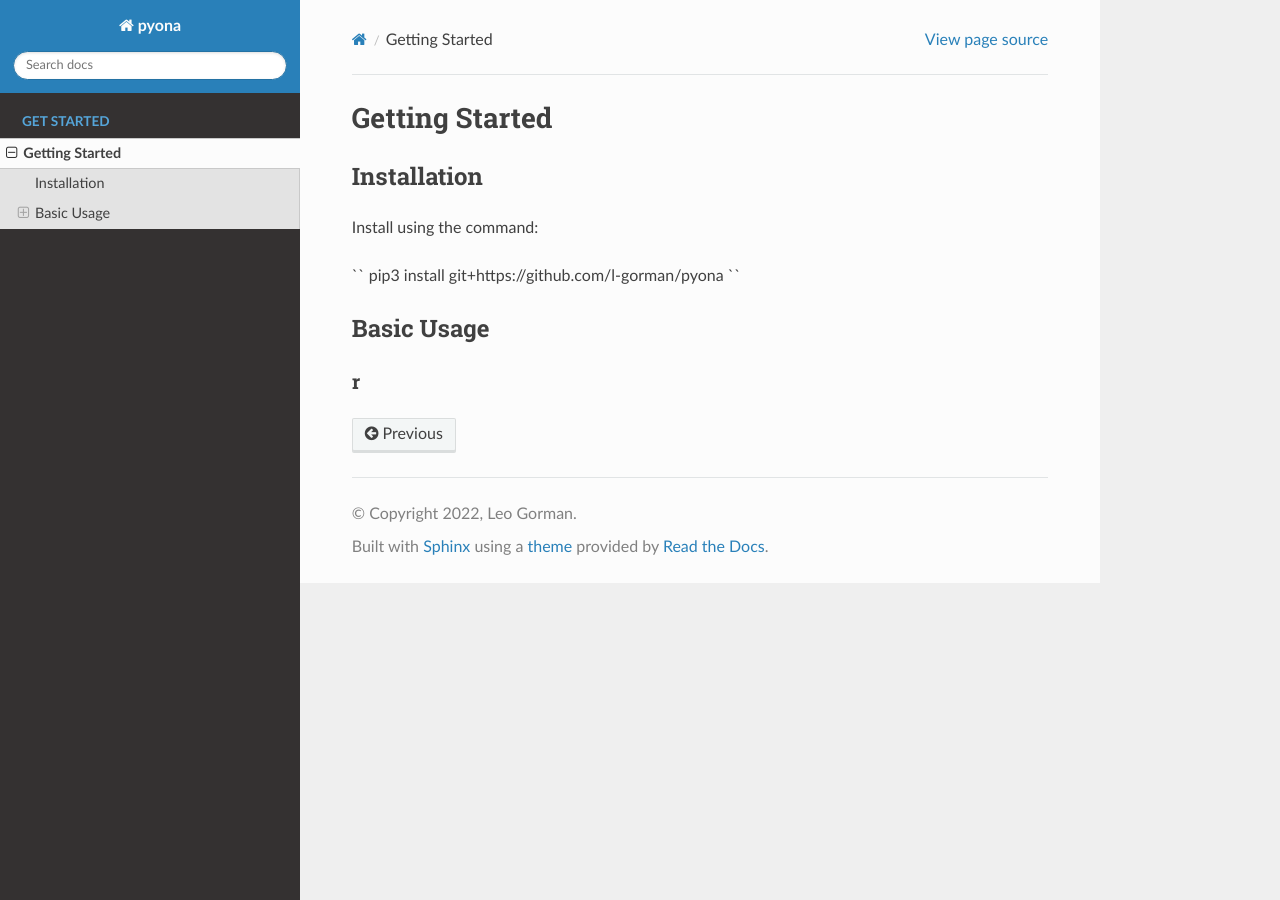
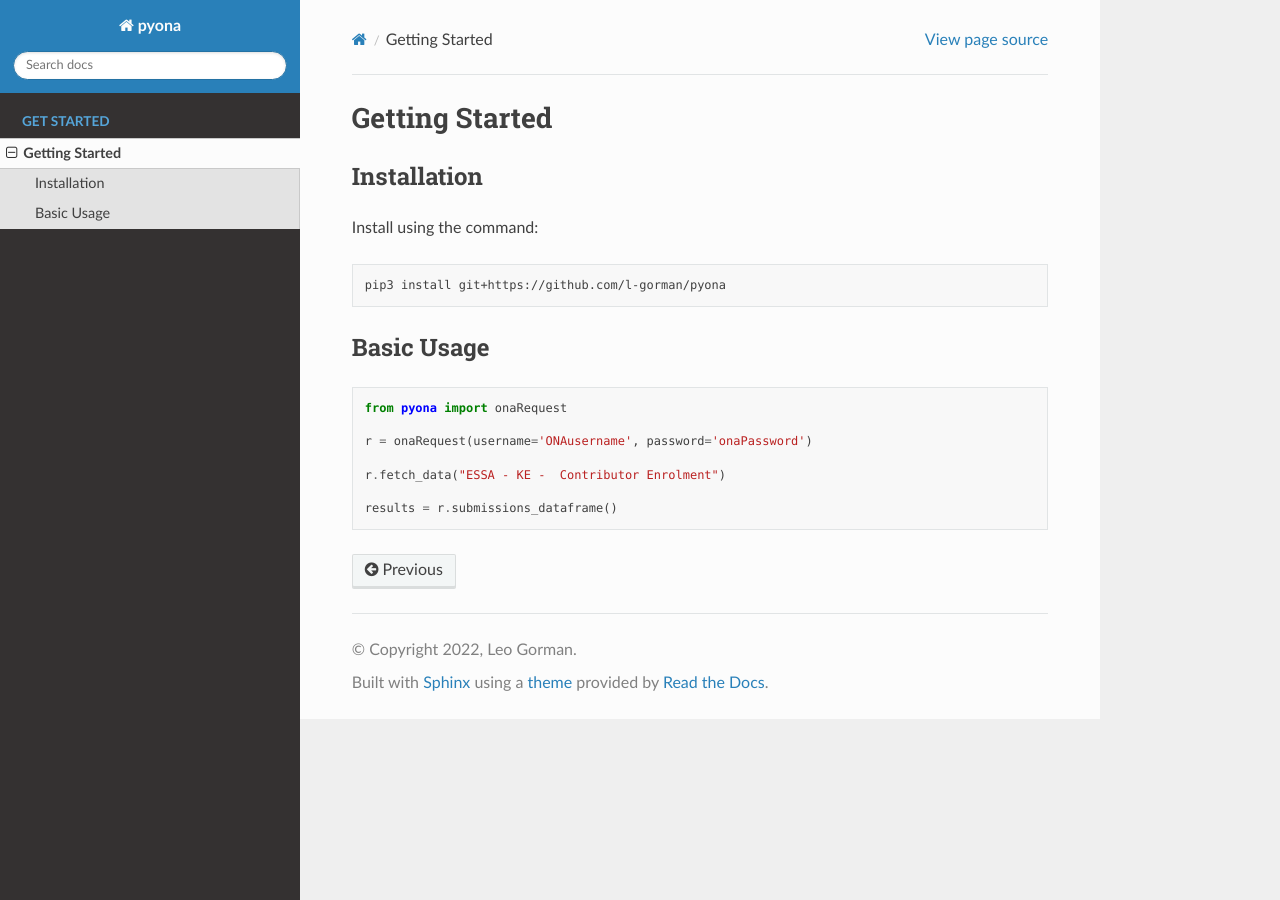
Before and after one commit to l-gorman/pyona, a Sphinx documentation site: the page built from docs/sections/get_started.rst, in a window 1280 px wide. Built offline with Sphinx 7.4.7 and the Read the Docs theme 2.0.0, drawn with Linux system fonts in a browser that asks for light colours.

Commit message:
adding code blocks and requirements

```diff
--- a/docs/sections/get_started.rst
+++ b/docs/sections/get_started.rst
@@ -7,14 +7,21 @@
 
 Install using the command:
 
-``
-pip3 install git+https://github.com/l-gorman/pyona
-``
+.. code-block:: bash
+
+    pip3 install git+https://github.com/l-gorman/pyona
+
 
 
 Basic Usage
 -----------------------------------------
 
-``
-r
-``
+.. code-block:: python
+
+    from pyona import onaRequest
+
+    r = onaRequest(username='ONAusername', password='onaPassword')
+
+    r.fetch_data("ESSA - KE -  Contributor Enrolment")
+
+    results = r.submissions_dataframe()
```
Also changed, not shown: requirements.txt (+8 -1 lines).
